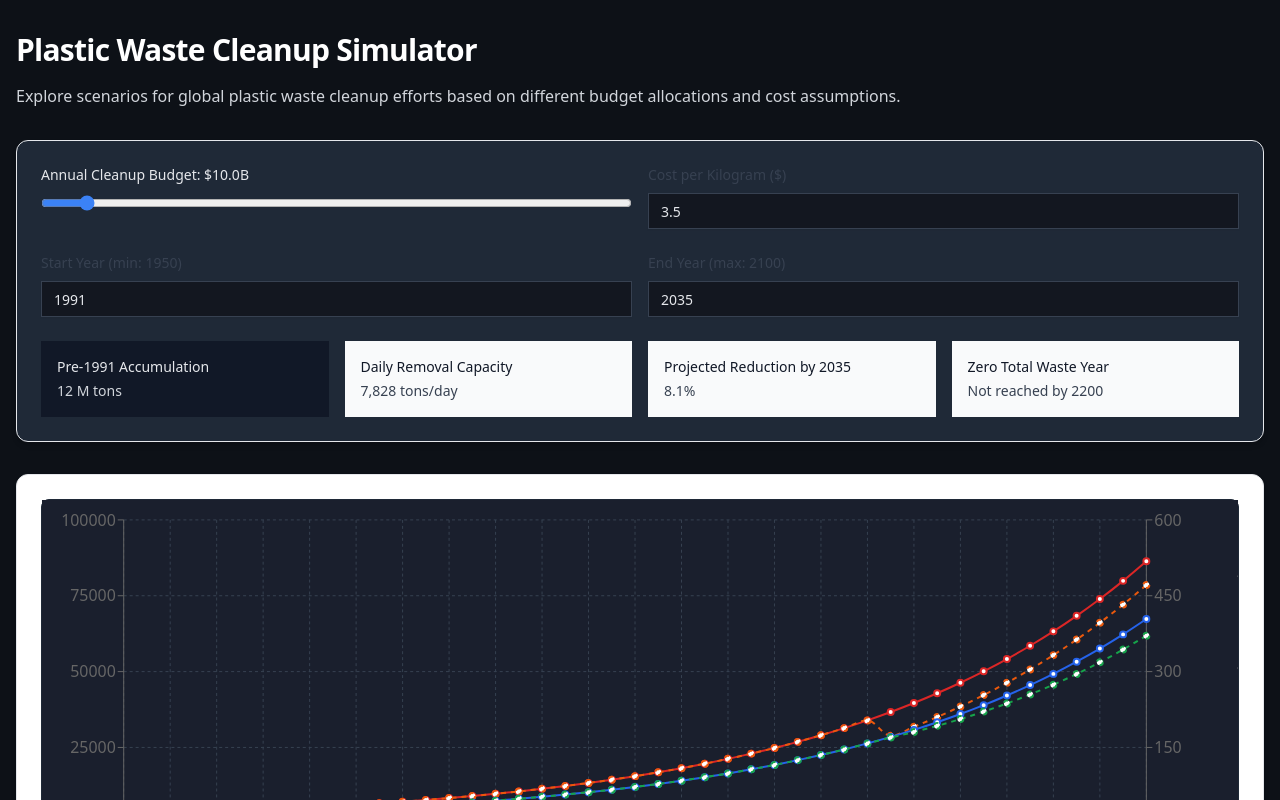
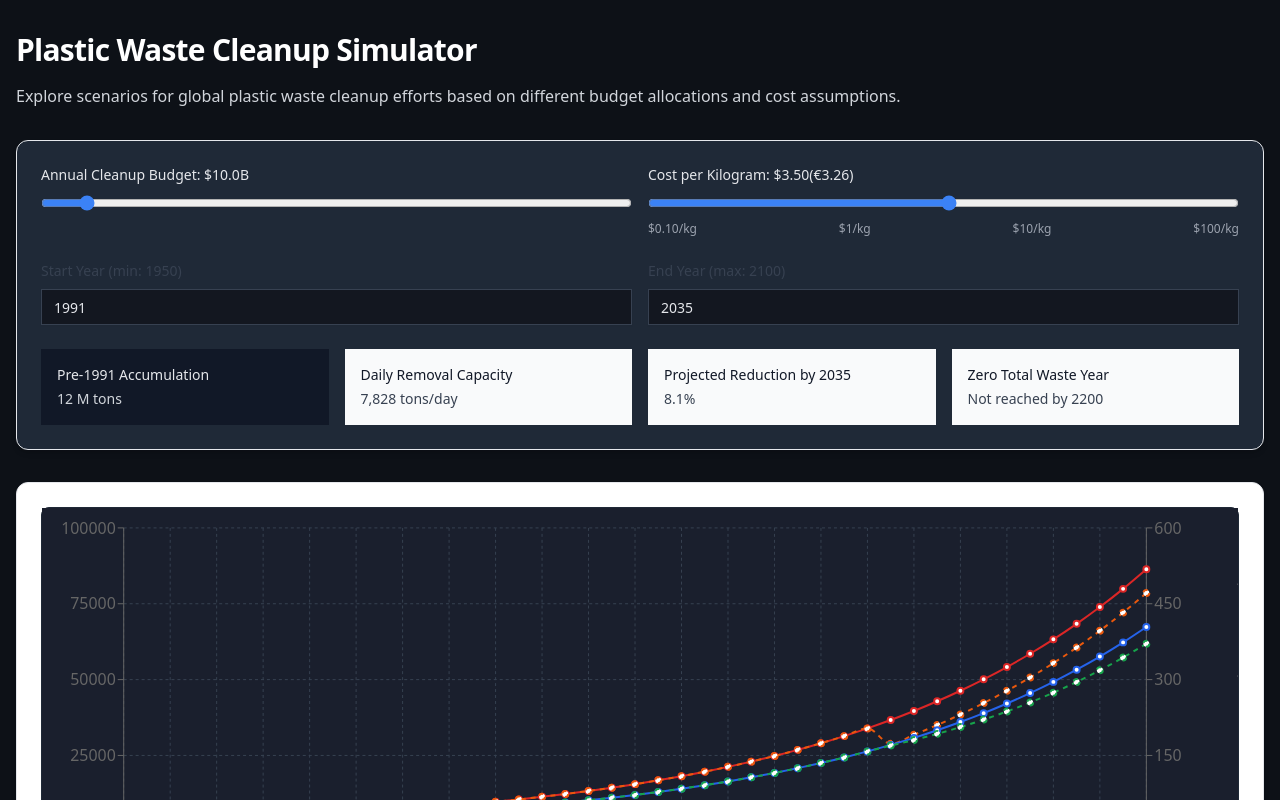
Before and after one commit to subashc2023/ocean-cleanup-simulator, a Next.js app: page / in a window 1280 px wide. Shown: the top 800 px of the page. Built offline with nearby package versions, Linux system fonts and the light colour scheme; no server answers.

Commit message:
Added Euro conversion and slider for price/kg

```diff
--- a/src/components/CleanupSimulator.tsx
+++ b/src/components/CleanupSimulator.tsx
@@ -26,6 +26,8 @@ const CleanupSimulator = () => {
   const [endYear, setEndYear] = useState(2035);
   const [data, setData] = useState<DataPoint[]>([]);
   const [zeroYear, setZeroYear] = useState<number | null>(null);
+  const [exchangeRate, setExchangeRate] = useState(0.93);
+  const [isLoadingRate, setIsLoadingRate] = useState(true);
 
   // Constants
   const PRODUCTION_START_YEAR = 1950;
@@ -139,6 +141,53 @@ const calculateZeroYear = (latestData: DataPoint | undefined): number | null =>
     setZeroYear(calculateZeroYear(results[results.length - 1]));
   }, [annualBudget, costPerKg, startYear, endYear]);
 
+  useEffect(() => {
+    const fetchExchangeRate = async () => {
+      try {
+        const response = await fetch('https://api.exchangerate-api.com/v4/latest/USD');
+        const data = await response.json();
+        setExchangeRate(data.rates.EUR);
+        setIsLoadingRate(false);
+      } catch (error) {
+        console.error('Failed to fetch exchange rate:', error);
+        setIsLoadingRate(false);
+        // Fallback to default rate if API fails
+        setExchangeRate(0.93);
+      }
+    };
+
+    fetchExchangeRate();
+  }, []); // Empty dependency array means this runs once on mount
+
+  const logSliderToPrice = (value: number): number => {
+    // Convert slider value (0-100) to price ($0.1-$100)
+    // Using exponential function to create non-linear scale
+    const minPrice = 0.1;
+    const maxPrice = 100;
+    const minLog = Math.log(minPrice);
+    const maxLog = Math.log(maxPrice);
+    const scale = (maxLog - minLog) / 100;
+
+    return Math.exp(minLog + scale * value);
+  };
+
+  const priceToLogSlider = (price: number): number => {
+    // Convert price back to slider value
+    const minPrice = 0.1;
+    const maxPrice = 100;
+    const minLog = Math.log(minPrice);
+    const maxLog = Math.log(maxPrice);
+    const scale = (maxLog - minLog) / 100;
+
+    return (Math.log(price) - minLog) / scale;
+  };
+
+  const handleSliderChange = (e: React.ChangeEvent<HTMLInputElement>) => {
+    const value = Number(e.target.value);
+    const price = logSliderToPrice(value);
+    setCostPerKg(Number(price.toFixed(2)));
+  };
+
   const formatBudget = (value: number): string => {
     return value >= 1000000000
       ? `$${(value / 1000000000).toFixed(1)}B`
@@ -203,17 +252,29 @@ const calculateZeroYear = (latestData: DataPoint | undefined): number | null =>
                 />
               </div>
               <div>
-                <label className="block text-sm font-medium text-gray-700 mb-2">
-                  Cost per Kilogram ($)
+                <label className="block text-sm font-medium text-gray-200 mb-2">
+                  Cost per Kilogram: ${costPerKg.toFixed(2)}
+                  {isLoadingRate ? (
+                    <span className="text-gray-400 text-xs ml-1">Loading EUR rate...</span>
+                  ) : (
+                    <span>(€{(costPerKg * exchangeRate).toFixed(2)})</span>
+                  )}
                 </label>
-                <Input
-                  type="number"
-                  min="0.1"
-                  step="0.1"
-                  value={costPerKg}
-                  onChange={handleCostChange}
-                  className="w-full"
+                <input
+                  type="range"
+                  min="0"
+                  max="100"
+                  step="1"
+                  value={priceToLogSlider(costPerKg)}
+                  onChange={handleSliderChange}
+                  className="w-full bg-gray-800 text-white border-gray-700 focus:ring-blue-500 focus:border-blue-500"
                 />
+                <div className="mt-1 text-xs text-gray-400 flex justify-between">
+                  <span>$0.10/kg</span>
+                  <span>$1/kg</span>
+                  <span>$10/kg</span>
+                  <span>$100/kg</span>
+                </div>
               </div>
             </div>
 
@@ -367,7 +428,13 @@ const calculateZeroYear = (latestData: DataPoint | undefined): number | null =>
           <li>Plastic production and waste tracking starts from {PRODUCTION_START_YEAR}</li>
           <li>Graph shows data from {startYear} to {endYear}</li>
           <li>Cleanup efforts begin in {CLEANUP_START_YEAR}</li>
-          <li>Current cost per metric ton: ${(costPerKg * 1000).toLocaleString()}</li>
+          <li>Current cost per metric ton: ${(costPerKg * 1000).toLocaleString()} /
+            {isLoadingRate ? (
+              <span className="text-gray-400">Loading EUR...</span>
+            ) : (
+              `€${(costPerKg * 1000 * exchangeRate).toLocaleString()}`
+            )}
+          </li>
           <li>Pre-{startYear} accumulation is included in total figures</li>
           <li>Projections assume constant growth rates and cleanup costs</li>
         </ul>
```
